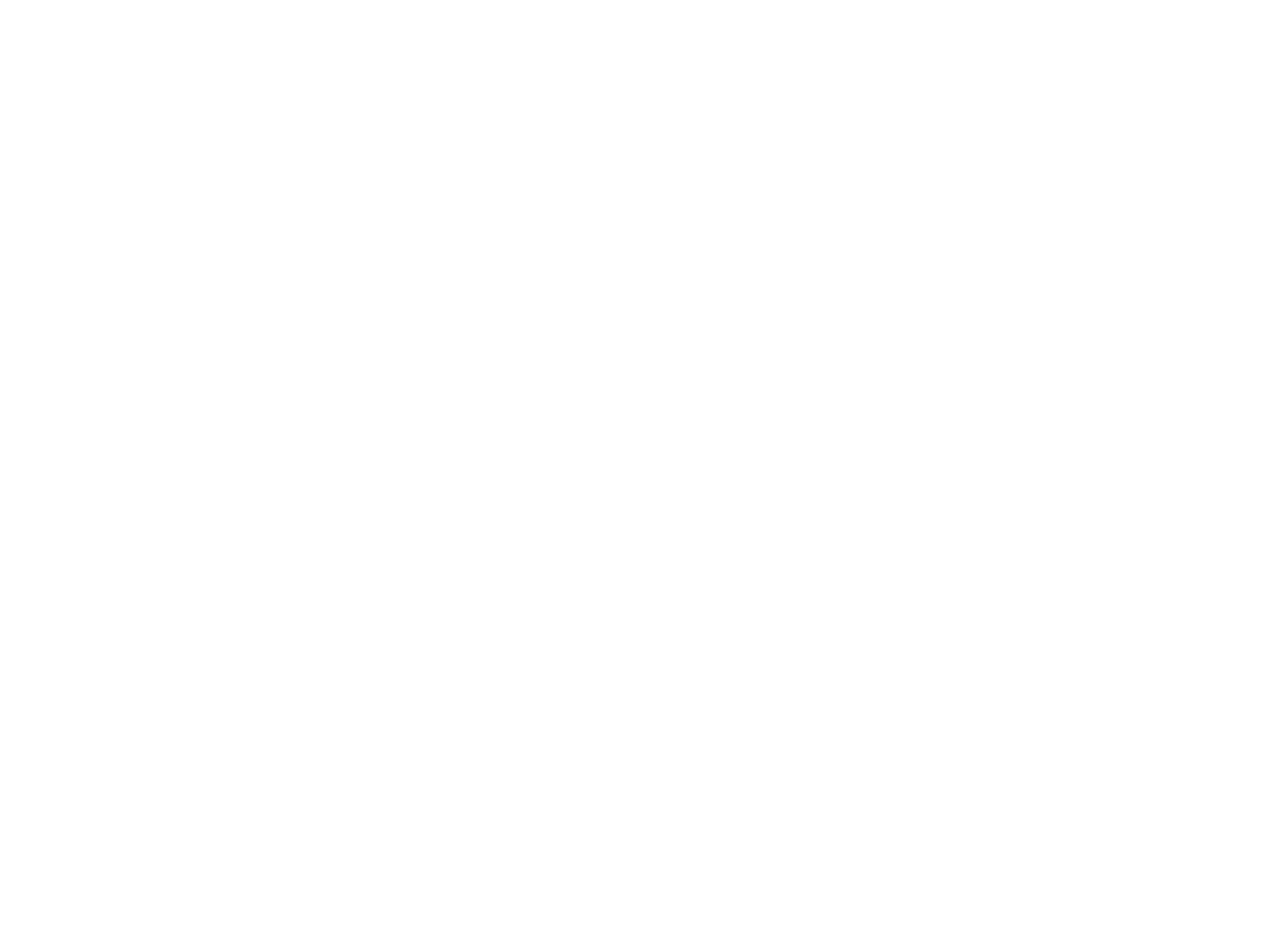
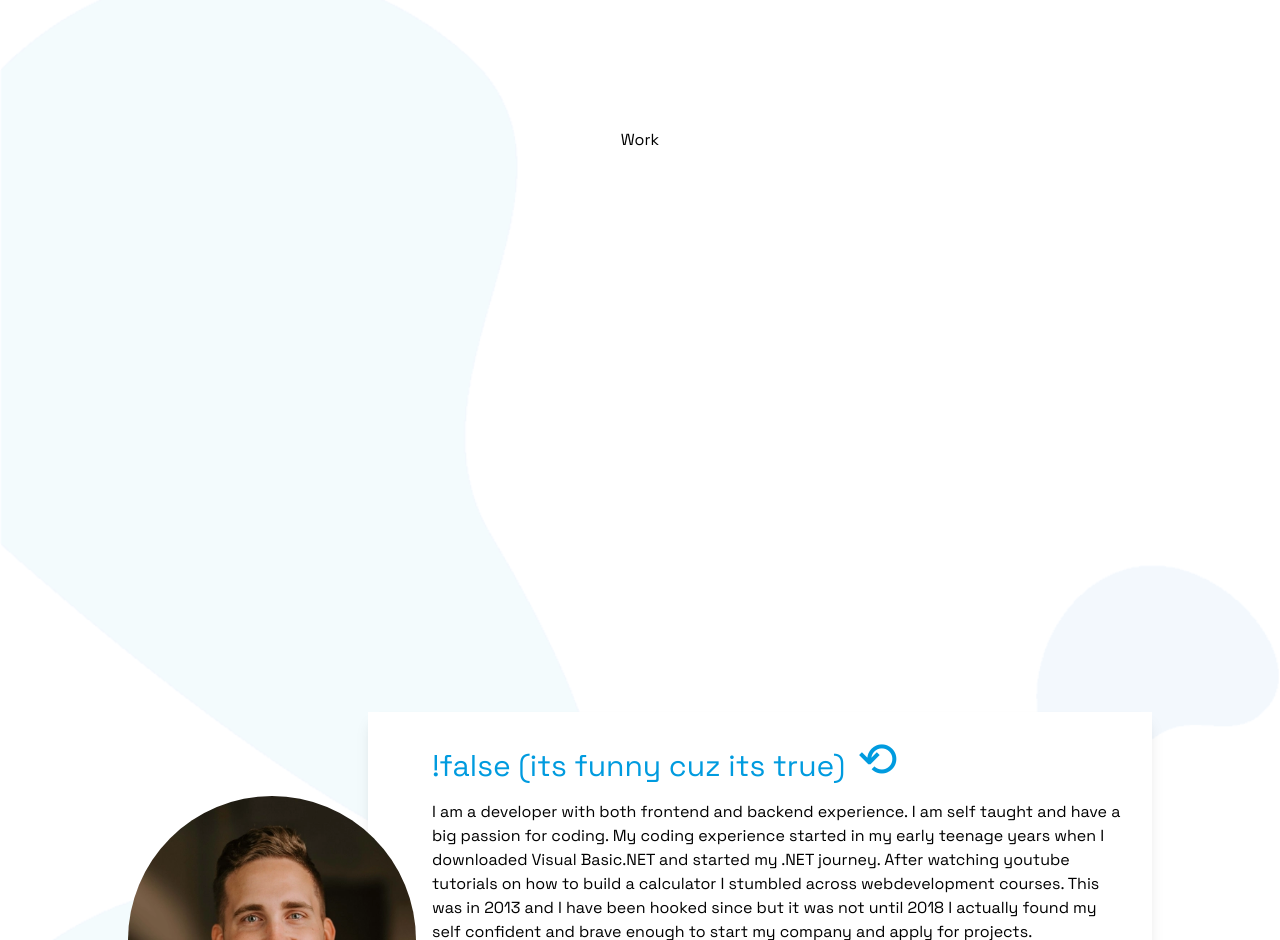
Before and after one commit to jonathanelmgren/portfolio, a Next.js app: page / in a window 1280 px wide. Shown: the part 1860-2800 px from the top of the page. Before the commit the page ends 1600 px from the top, so only its background shows below. Built offline with nearby package versions, Linux system fonts and the light colour scheme.

Commit message:
add about section

```diff
--- a/app/page.tsx
+++ b/app/page.tsx
@@ -1,5 +1,7 @@
 import { Section } from '../components/_common/_section/Section';
 import { Header } from '../components/_header/Header';
+import { Work } from '../components/_work/Work';
+import { About } from '../components/_about/About';
 import { WhatIDo } from '../components/_whatido/WhatIDo';
 import { Paths } from '../lib/consts/paths'
 
@@ -12,6 +14,12 @@ export default function Home() {
       <Section anchor={Paths.whatido}>
         <WhatIDo />
       </Section>
+      <Section anchor={Paths.work}>
+        <Work />
+      </Section>
+      <Section anchor={Paths.work}>
+        <About />
+      </Section>
     </main>
   )
 }
--- /dev/null
+++ b/components/_about/About.tsx
@@ -0,0 +1,56 @@
+'use client'
+import Image from 'next/image'
+import React, { useState } from 'react'
+import me from '../../public/me-min.webp'
+
+const oneliners = ['!false (its funny cuz its true)', '[“hip”,”hip”] (hip hip array!)', 'I love pressing the F5 key. It’s refreshing.', 'If you listen to a UNIX shell, can you hear the C?', 'Wasn’t hard to crack Forrest Gump’s password. 1forrest1.', 'Why was the developer bankrupt? He’d used all his cache.', 'An SEO expert walked into a bar, pub, inn, tavern, hostelry, public house.', 'Why do Java developers often wear glasses? They can’t C#.', 'A friend is in a band called 1023Mb. They haven’t had a gig yet.']
+
+export const About = () => {
+    const [count, setCount] = useState(0)
+
+    const play = () => {
+        let audio = new Audio('https://www.oxfordlearnersdictionaries.com/media/english/us_pron_ogg/p/pro/progr/programmer__us_1.ogg')
+        audio.play()
+    }
+
+    const nextJoke = () => {
+        if (count < oneliners.length - 1) {
+            setCount(count + 1)
+        } else {
+            setCount(0)
+        }
+    }
+
+    return (
+        <div className='flex flex-col lg:flex-row items-center max-w-6xl '>
+            <Image className='shrink-0 aspect-square rounded-full w-72 -mb-20 lg:mb-0 lg:-mr-12 z-10' src={me} alt='a picture of jonathan elmgren' />
+            <div className='bg-white p-6 shadow-lg pt-24 lg:pt-6 lg:pl-16'>
+                <h3 className='mt-0 relative text-primary my-4 text-left text-2xl md:text-2xl lg:text-3xl'>
+                    {oneliners[count]}
+                    <span onClick={() => nextJoke()} className='text-5xl ml-3 cursor-pointer'>
+                        &#10226;
+                    </span>
+                </h3>
+                <p>I am a developer with both frontend and backend experience. I am self taught and have a big passion for coding. My coding experience started in my early teenage years when I downloaded Visual Basic.NET and started my .NET journey. After watching youtube tutorials on how to build a calculator I stumbled across webdevelopment courses. This was in 2013 and I have been hooked since but it was not until 2018 I actually found my self confident and brave enough to start my company and apply for projects.</p>
+                <p>I am a 28 year old dude that loves pizza and dad jokes a little too much for my wifes liking. We live in a house in literally nowhere with our cat Baltazar. I work solely remote</p>
+                <div className='mt-8 ml-auto flex max-w-lg'>
+                    <div className='whitespace-nowrap'>
+                        <h4 className={'text-primary text-xl'}>Pro &#8226; gram &#8226; mer</h4>
+                        <div className='flex items-center gap-3'>
+                            <span>/ˈprəʊɡræmər/<span className='text-sm font-bold italic'> NOUN</span></span>
+                            <span className='cursor-pointer' onClick={() => play()}>
+                                <svg xmlns='http://www.w3.org/2000/svg' width='14' height='14' viewBox='0 0 24 24'>
+                                    <path fill='#009bdf' fillRule='evenodd' d='M14.667 0v2.747c3.853 1.146 6.666 4.72 6.666 8.946 0 4.227-2.813 7.787-6.666 8.934v2.76C20 22.173 24 17.4 24 11.693 24 5.987 20 1.213 14.667 0zM18 11.693c0-2.36-1.333-4.386-3.333-5.373v10.707c2-.947 3.333-2.987 3.333-5.334zm-18-4v8h5.333L12 22.36V1.027L5.333 7.693H0z' id='speaker' />
+                                </svg>
+                            </span>
+                        </div>
+                    </div>
+                    <ol className={'list-decimal ml-8'}>
+                        <li>an organism that converts caffeine into code</li>
+                        <li>someone who solves the problem that you didn&#39;t know you had in a way you don&#39;t understand</li>
+                    </ol>
+                </div>
+            </div>
+        </div>
+    )
+}
--- a/components/_whatido/WhatIDo.tsx
+++ b/components/_whatido/WhatIDo.tsx
@@ -30,7 +30,7 @@ export const WhatIDo = () => {
     return (
         <div className='overflow-hidden lg:overflow-visible flex flex-col-reverse md:flex-row h-fit justify-center bg-white shadow-lg lg:p-6 max-w-6xl relative'>
             <div className='md:mr-12 lg:p-0 px-6 pt-6 pb-14'>
-                <h4 className='mt-0 relative text-primary my-4 text-left text-2xl md:text-2xl lg:text-3xl '>I make&nbsp;
+                <h4 className='mt-0 relative text-primary my-4 text-left text-2xl md:text-2xl lg:text-3xl'>I make&nbsp;
                     <span className='inline-block'>
                         {adjectives.map((a, i) => {
                             const index = adjectives.findIndex(ad => ad === adjective)
@@ -48,7 +48,7 @@ export const WhatIDo = () => {
                 <p className='my-4'>I will most likely develop your application in React, maybe even with a framework like Next.js. If you also need a backend I can asure you nothing will go wrong with Node combined with Express and MongoDB (MERN FTW).</p>
                 <p className='mb-4 mt-12'>Is the above text just gibberish for you? Don&#39;t panic - I make applications using some of the most used programming languages in the market which makes your application high-end and top modern.</p>
             </div>
-            <div onClick={() => setMobileTools(!mobileTools)} className={`transition-all duration-300 bg-primary text-white lg:-m-8 p-2 w-full text-sm font-thin absolute lg:p-6 lg:static bottom-0 overflow-hidden ${mobileTools ? 'translate-y-[83%]' : 'translate-y-0'} lg:translate-y-0`}>
+            <div onClick={() => setMobileTools(!mobileTools)} className={`transition-all shadow-lg duration-300 bg-primary text-white lg:-m-8 p-2 w-full text-sm font-thin absolute lg:p-6 lg:static bottom-0 overflow-hidden ${mobileTools ? 'translate-y-[83%]' : 'translate-y-0'} lg:translate-y-0`}>
                 <h6 className={`text-center text-lg mb-4 uppercase ${mobileTools ? 'after:content-["_↑"]' : 'after:content-["↓"]'} after:ml-2 lg:after:hidden`}>Tools I&rsquo;ve worked with</h6>
                 <div>
                     <ul className='pl-6 list-disc columns-2'>
--- /dev/null
+++ b/components/_work/Work.tsx
@@ -0,0 +1,7 @@
+import React from 'react'
+
+export const Work = () => {
+  return (
+    <div>Work</div>
+  )
+}
--- a/lib/consts/paths.ts
+++ b/lib/consts/paths.ts
@@ -1,7 +1,7 @@
 export const Paths = {
     header: '#home',
     contact: '#contact',
-    case: '#case',
+    work: '#work',
     about: '#about',
     whatido: '#whatido'
 } as const
--- a/tailwind.config.js
+++ b/tailwind.config.js
@@ -14,6 +14,9 @@ module.exports = {
       colors: {
         primary: 'var(--color-primary)',
         primaryDark: 'var(--color-primary--dark)',
+      },
+      gridTemplateColumns:{
+        aboutContainer: '35% 65%'
       }
     },
   },
```
Also changed, not shown: public/me-min.webp (added).
